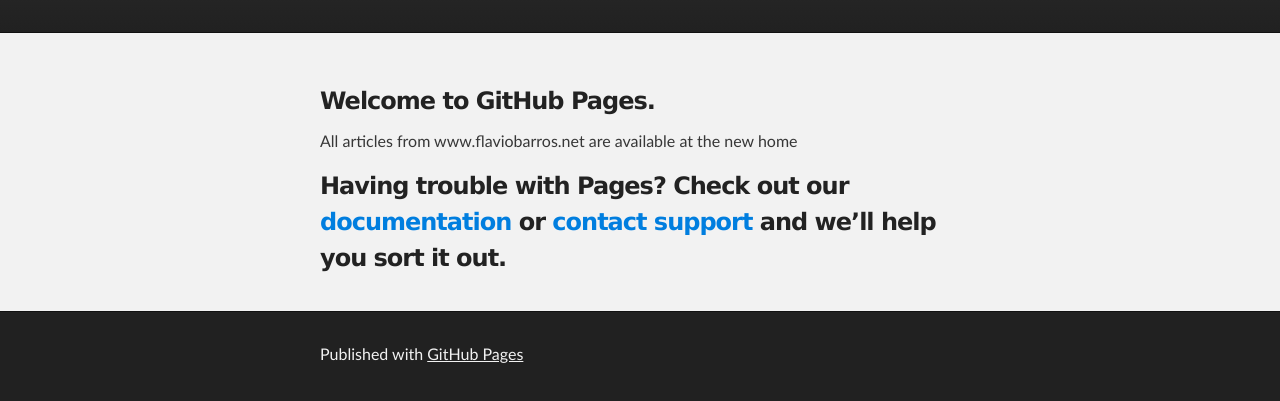
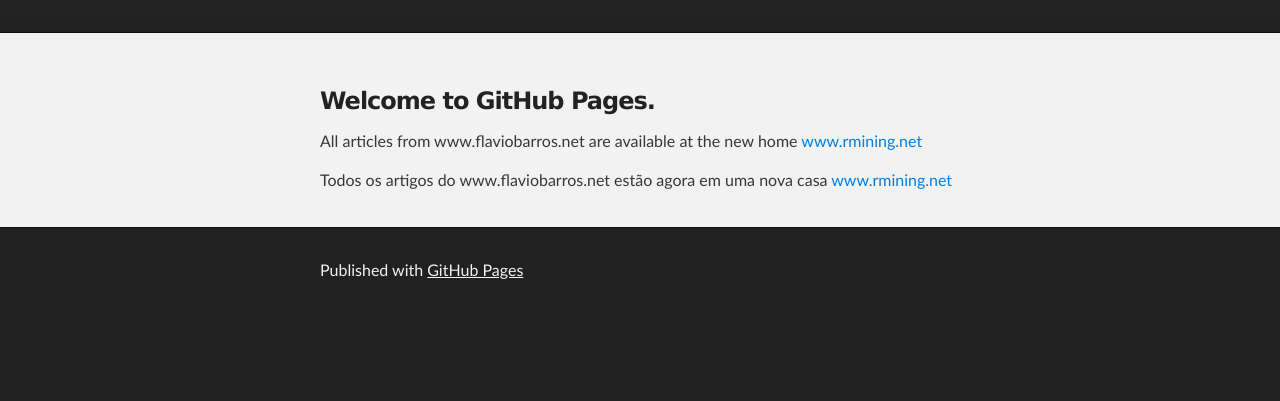
Before and after one commit to flaviobarros/flaviobarros.github.io, a plain HTML site: page index.html in a window 1280 px wide. Shown: the part 177-578 px from the top of the page. Drawn offline with Linux system fonts and the light colour scheme.

Commit message:
Update na página

```diff
--- a/index.html
+++ b/index.html
@@ -30,11 +30,11 @@
         <h3>
 <a id="welcome-to-github-pages" class="anchor" href="#welcome-to-github-pages" aria-hidden="true"><span class="octicon octicon-link"></span></a>Welcome to GitHub Pages.</h3>
 
-<p> All articles from www.flaviobarros.net are available at the new home <a href="https://www.rmining.net/"></a></p>
+<p> All articles from www.flaviobarros.net are available at the new home <a href="https://www.rmining.net/">www.rmining.net</a></p>
 
+<p> Todos os artigos do www.flaviobarros.net estão agora em uma nova casa <a href="https://www.rmining.net/">www.rmining.net</a></p>
 <h3>
 
-<p>Having trouble with Pages? Check out our <a href="https://help.github.com/pages">documentation</a> or <a href="https://github.com/contact">contact support</a> and we’ll help you sort it out.</p>
       </section>
     </div>
 
```
